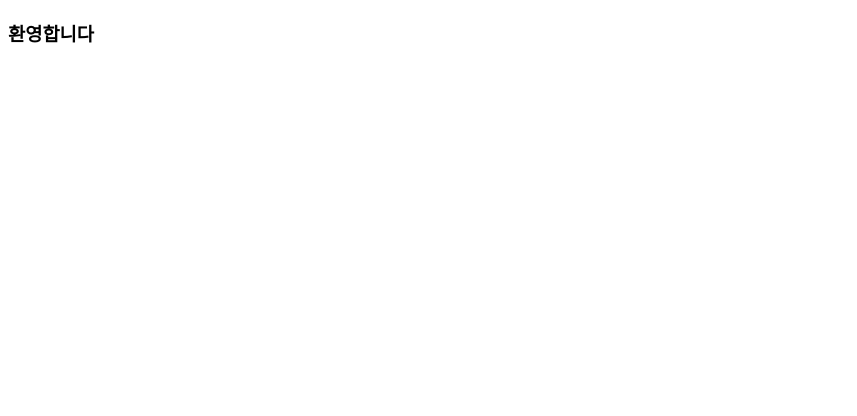
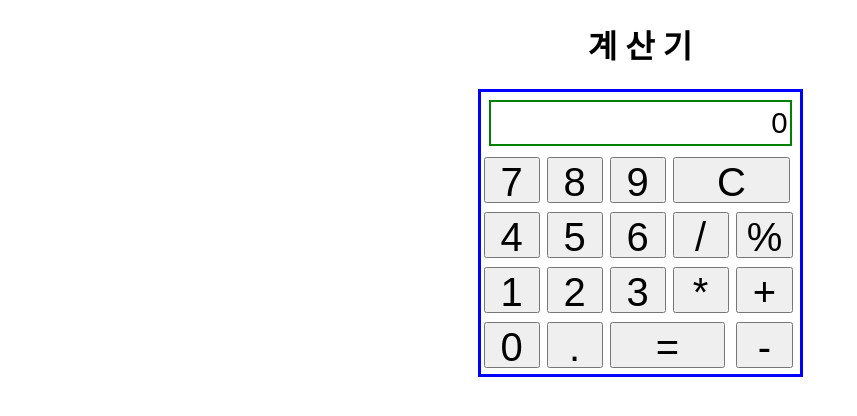
Before and after one commit to Gunny-Lee/Gunny-Lee.github.io, a plain HTML site: page index.html in a window 1280 px wide. Shown: the whole page, without its empty margins (0-857 px from the left). Drawn offline with Linux system fonts and the light colour scheme.

Commit message:
first commit

```diff
--- a/index.html
+++ b/index.html
@@ -2,12 +2,105 @@
 <html lang="en">
 <head>
     <meta charset="UTF-8">
-    <meta name="viewport" content="width=device-width, initial-scale=1.0">
-    <meta http-equiv="X-UA-Compatible" content="ie=edge">
-    <title>Document</title>
-</head>
-<body>
-    <h3>환영합니다</h3>
+    <meta name="viewport" content="width=device-width, initial-scale=1">
+  <title>javascript</title>
+  <script>
+      function eql() {
+          var p = eval(document.getElementById('dap').value);
+          document.getElementById('dap').value = p;
+      }
+      function prt(value) {
+          var p = document.getElementById('dap');
 
-</body>
-</html>
+          if (p.value == 0) p.value = value;
+          else if ((0 <= value && value <= 9) || value == '*' || value == '/'
+                  || value == '+' || value == '-' || value == '%' || value == '.')
+              p.value += value;
+          else if (value == 'C') {
+              p.value = 0;
+          }
+      }
+  </script>
+  <style>
+
+      table{
+          border: 3px solid blue;
+          margin: 0 auto;
+      }
+      table th {
+          width: 50px;
+          height: 50px;
+          text-align: right;
+          border: 3px solid green;
+          font-size: 40px;
+      }
+      table td {
+          width: 50px;
+          height: 50px;
+          margin: auto;
+
+      }
+
+      button {
+          width: 95%;
+          height: 90%;
+          text-align: center;
+          font-size: 40px;
+      }
+      h1 {
+          text-align: center;
+      }
+      #dap{
+      width: 295px;
+      height: 40px;
+      margin: 5px;
+      border:2px solid green;
+      font-size: 22pt;
+      text-align: right;
+      }
+
+  </style>
+  <h1> 계 산 기 </h1>
+
+  </head>
+  <body>
+      <table class = "calc">
+      <tr><td colspan="5">
+          <form action="" method="get">
+          <input type="text" id="dap" readonly value="0">
+          </form>
+          </td></tr>
+      <tr>
+      <td><button class="buon" onclick="prt(7)"> 7 </button></td>
+      <td><button class="buon" onclick="prt(8)"> 8 </button></td>
+      <td><button class="buon" onclick="prt(9)"> 9 </button></td>
+      <td colspan="2"><button class="buon" id="C" onclick="prt('C')"> C </button>  </td>
+      </tr>
+
+      <tr>
+       <td><button class="buon" onclick="prt(4)"> 4 </button></td>
+      <td><button class="buon" onclick="prt(5)"> 5 </button></td>
+      <td><button class="buon" onclick="prt(6)"> 6 </button></td>
+      <td><button class="buon" onclick="prt('/')"> / </button> </td>
+      <td><button class="buon" onclick="prt('%')"> % </button></td>
+      </tr>
+
+      <tr>
+      <td><button class="buon" onclick="prt(1)"> 1 </button></td>
+      <td><button class="buon" onclick="prt(2)"> 2 </button></td>
+      <td><button class="buon" onclick="prt(3)"> 3 </button></td>
+      <td><button class="buon" onclick="prt('*')"> * </button></td>
+      <td><button class="buon" onclick="prt('+')"> + </button></td>
+      </tr>
+
+      <tr>
+      <td><button class="buon" onclick="prt(0)"> 0 </button></td>
+      <td><button class="buon" onclick="prt('.')"> . </button></td>
+      <td colspan="2"><button class="buon" onclick="eql()"> = </button></td>
+      <td><button class="buon" onclick="prt('-')"> - </button></td>
+      </tr>
+
+      </table>
+
+  </body>
+  </html>
```
